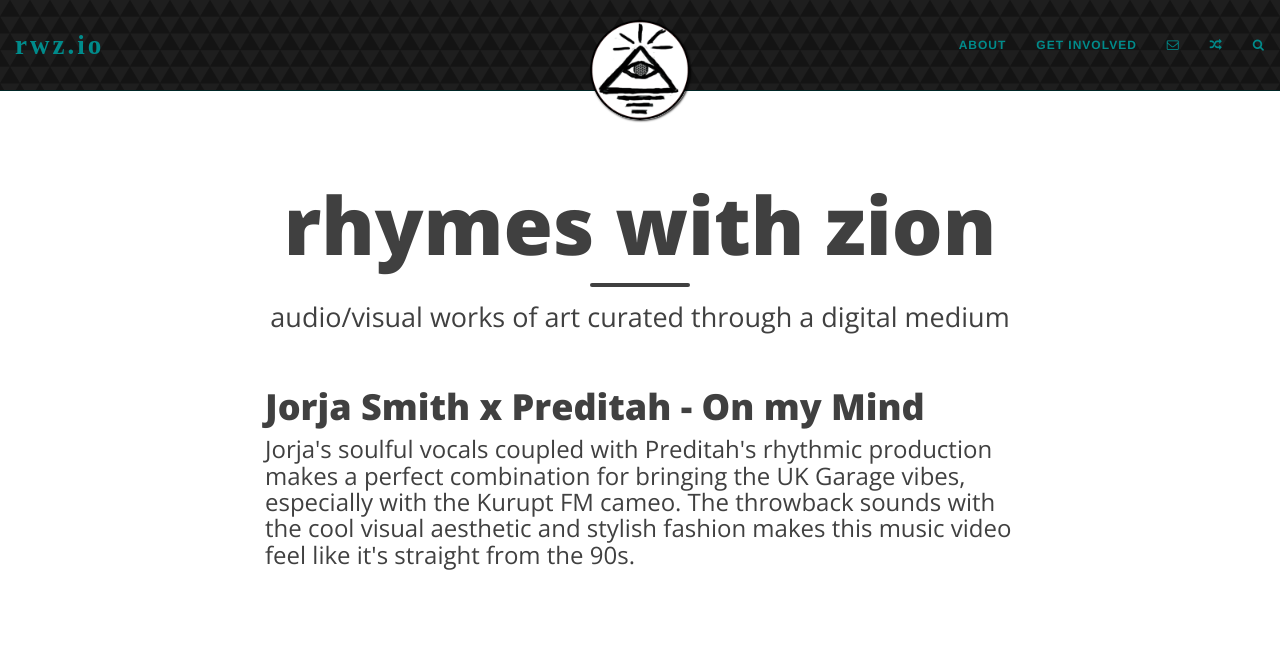
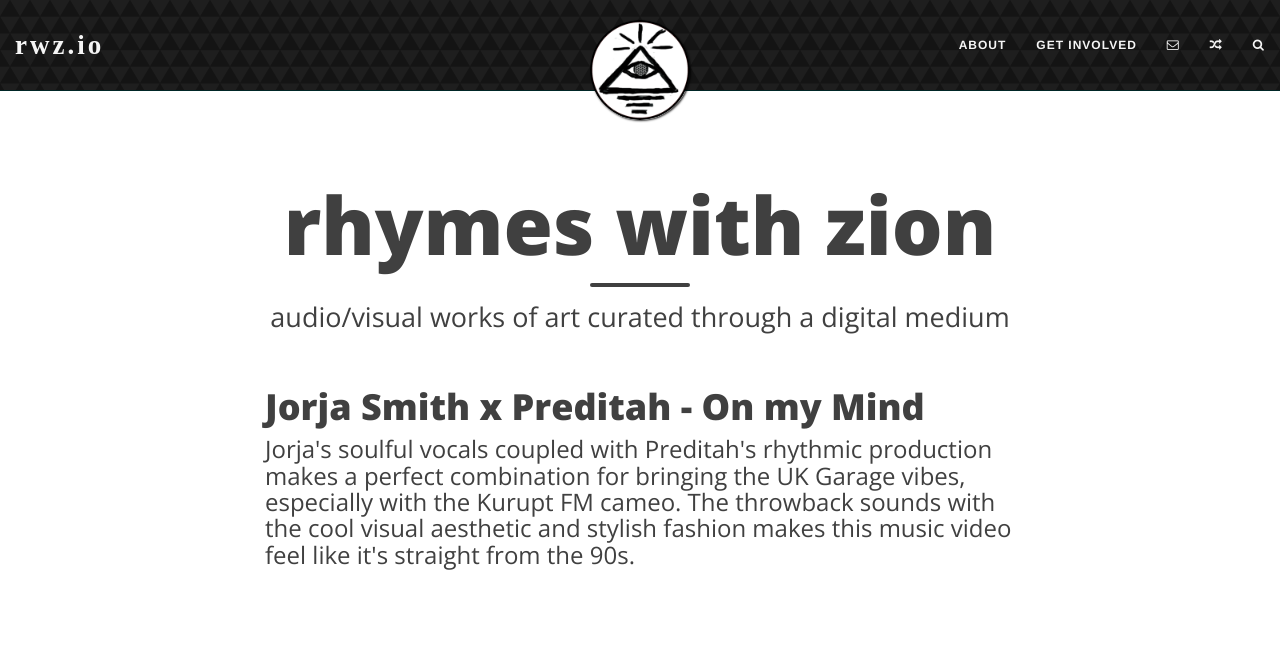
Before and after one commit to rhymeswithzion/rwz-test, a Jekyll site: the page built from index.html, in a window 1280 px wide and 1400 px high. Shown: the top 663 px of the window. Built offline with Jekyll 4.4.1, drawn with Linux system fonts in a browser that asks for light colours; some web fonts are replaced; the list of posts is cut into pages by our own code.

Commit message:
Update main.css

```diff
--- a/css/main.css
+++ b/css/main.css
@@ -134,14 +134,14 @@
 .navbar-custom .navbar-brand,
 .navbar-custom .nav li a {
   font-weight: 800;
-  color: #008B8B;
+  color: #F5F5F5;
 }
 
 .navbar-brand {
   font-size: 27px;
   letter-spacing: 3px;
   font-weight: 800;
-  color: #008B8B;
+  color: #F5F5F5;
   font-family: 'Sedgwick Ave Display', cursive;
 }
 
```
